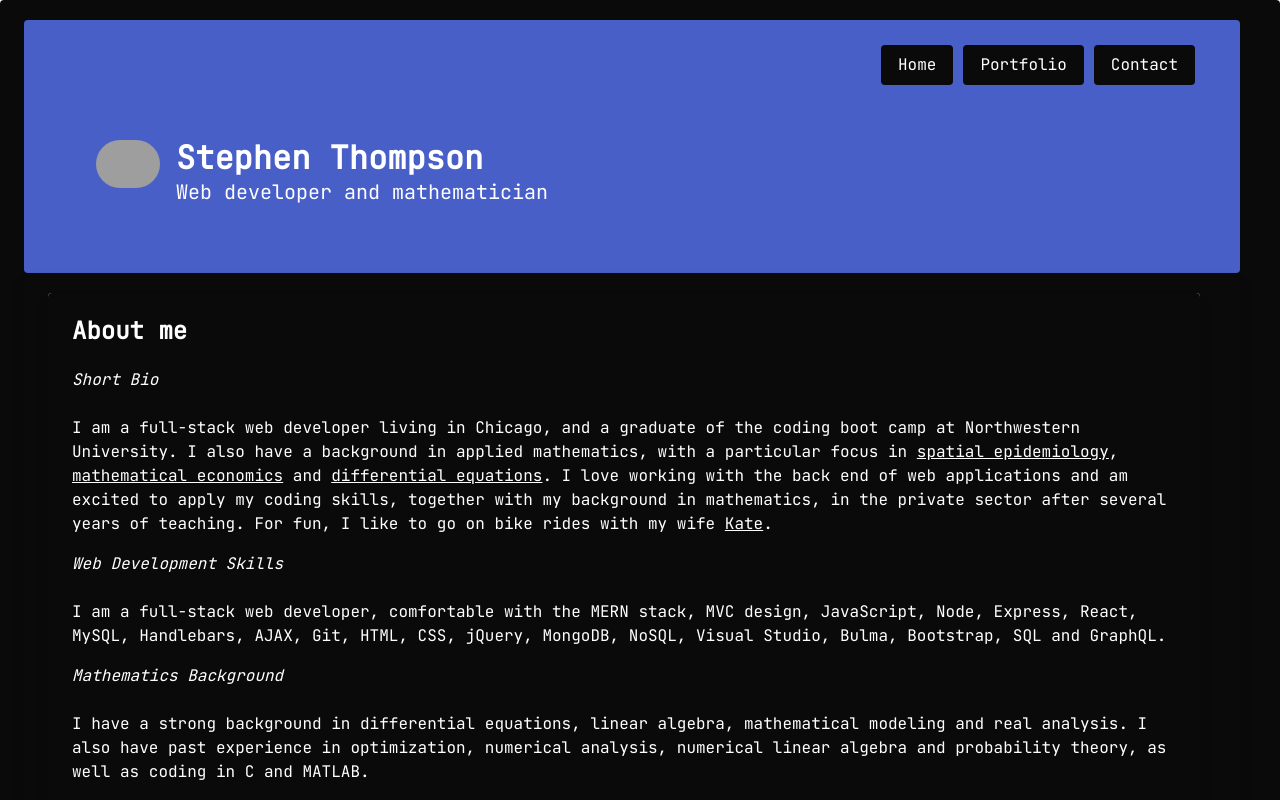
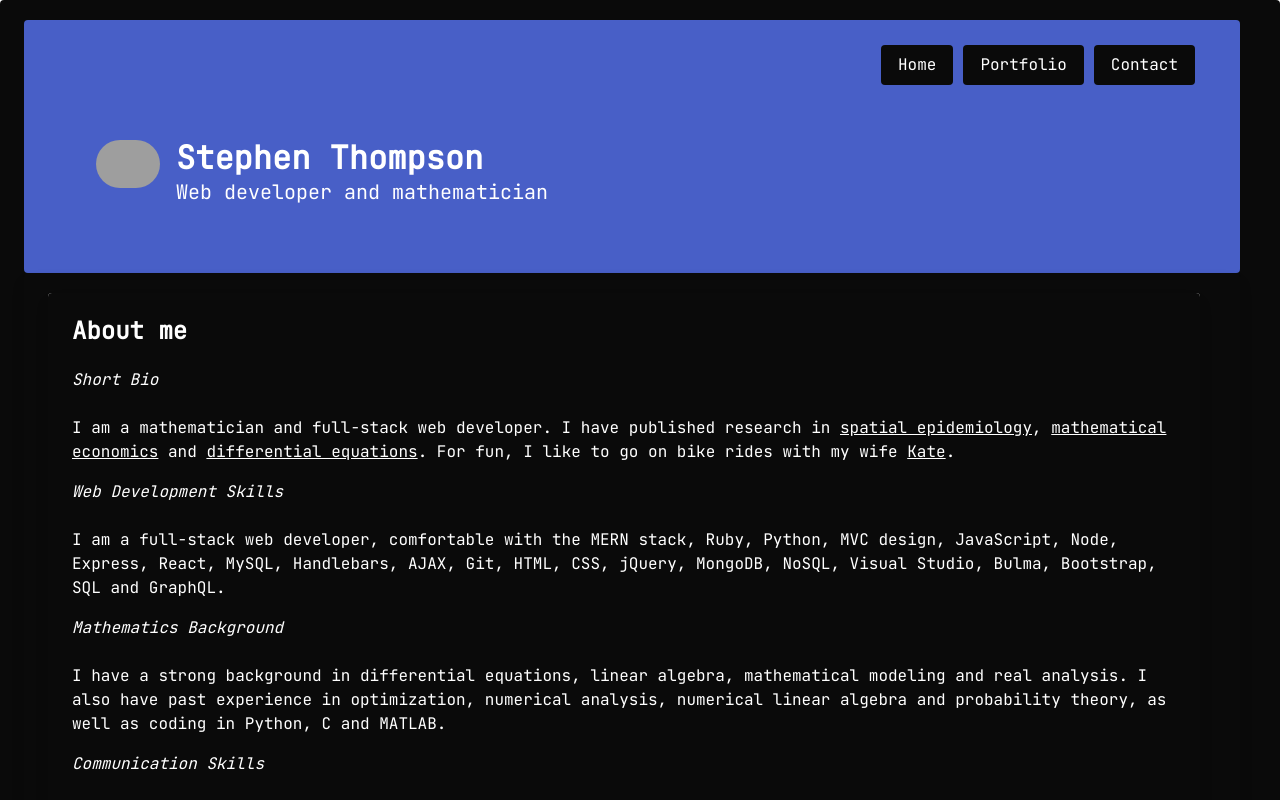
Before and after one commit to SThompsonChicago/my-site, a React (Create React App) app in the folder client/: page /about in a window 1280 px wide. Shown: the top 800 px of the page. Built offline with nearby package versions, Linux system fonts and the light colour scheme; grey boxes are pictures that could not be loaded; a web font is replaced by a local one.

Commit message:
update resume and about pages

```diff
--- a/client/src/components/pages/About.js
+++ b/client/src/components/pages/About.js
@@ -14,16 +14,16 @@ export default function About() {
                     <i>Short Bio</i>
                     <br/>
                     <br/>
-                        <p>I am a full-stack web developer living in Chicago, and a graduate of the coding boot camp at Northwestern University. I also have a background in applied mathematics, with a particular focus in <a href="https://www.aimsciences.org/article/doi/10.3934/eect.2013.2.173">spatial epidemiology</a>, <a href="https://academic.oup.com/cje/article-abstract/44/2/417/5644063">mathematical economics</a> and <a href="https://www.sciencedirect.com/science/article/pii/S0022247X14000705">differential equations</a>. I love working with the back end of web applications and am excited to apply my coding skills, together with my background in mathematics, in the private sector after several years of teaching. For fun, I like to go on bike rides with my wife <a href="https://mcmansionhell.com/about">Kate</a>.</p>
+                        <p>I am a mathematician and full-stack web developer. I have published research in <a href="https://www.aimsciences.org/article/doi/10.3934/eect.2013.2.173">spatial epidemiology</a>, <a href="https://academic.oup.com/cje/article-abstract/44/2/417/5644063">mathematical economics</a> and <a href="https://www.sciencedirect.com/science/article/pii/S0022247X14000705">differential equations</a>. For fun, I like to go on bike rides with my wife <a href="https://mcmansionhell.com/about">Kate</a>.</p>
                     <i>Web Development Skills</i>
                     <br/>
                     <br/>
-                        <p>I am a full-stack web developer, comfortable with the MERN stack, MVC design, JavaScript, Node, Express, React, MySQL, Handlebars, AJAX, Git, HTML, CSS, jQuery, MongoDB, NoSQL, Visual Studio, Bulma, Bootstrap, SQL and GraphQL.
+                        <p>I am a full-stack web developer, comfortable with the MERN stack, Ruby, Python, MVC design, JavaScript, Node, Express, React, MySQL, Handlebars, AJAX, Git, HTML, CSS, jQuery, MongoDB, NoSQL, Visual Studio, Bulma, Bootstrap, SQL and GraphQL.
 </p>
                     <i>Mathematics Background</i>
                     <br/>
                     <br/>
-                        <p>I have a strong background in differential equations, linear algebra, mathematical modeling and real analysis. I also have past experience in optimization, numerical analysis, numerical linear algebra and probability theory, as well as coding in C and MATLAB.</p>
+                        <p>I have a strong background in differential equations, linear algebra, mathematical modeling and real analysis. I also have past experience in optimization, numerical analysis, numerical linear algebra and probability theory, as well as coding in Python, C and MATLAB.</p>
                     <i>Communication Skills</i>
                     <br/>
                     <br/>
--- a/client/src/components/pages/Resume.js
+++ b/client/src/components/pages/Resume.js
@@ -9,8 +9,7 @@ export default function Resume() {
                             Resume
                         </p>
                 <p classname="subtitle is-size-6-mobile">
-                    A pdf version of my resume can be found <a href="https://sthompsonchicago.github.io/My_portfolio/assets/ThompsonResume.pdf" className="btn btn-primary">
-                    here</a>.
+                    I have a job and am not currently looking for a new one. But if you would like to request a copy of my resume, please contact me at drsgthompson@gmail.com.
                     </p>
 
 
```
